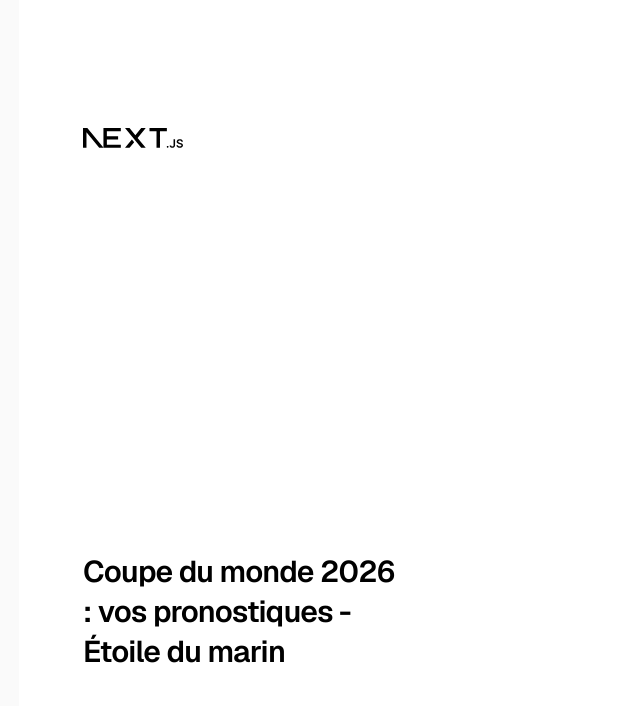
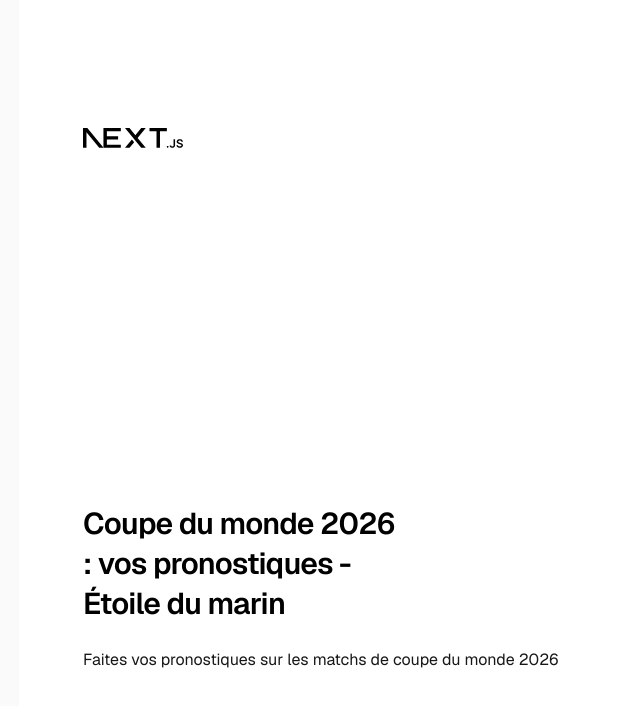
Before and after one commit to CESI-LR/INF83-TP-mood-tracker, a Next.js app: page / in a window 1280 px wide. Shown: the top 706 px of the page, without its empty margins (237-877 px from the left). Built offline with nearby package versions, Linux system fonts and the light colour scheme.

Commit message:
feat(ui): mise a jour du titre de la page 5

```diff
--- a/app/page.tsx
+++ b/app/page.tsx
@@ -16,6 +16,7 @@ export default function Home() {
           <h1 className="max-w-xs text-3xl font-semibold leading-10 tracking-tight text-black dark:text-zinc-50">
             Coupe du monde 2026 : vos pronostiques - Étoile du marin
           </h1>
+          <p>Faites vos pronostiques sur les matchs de coupe du monde 2026</p>
         </div>
       </main>
     </div>
```
